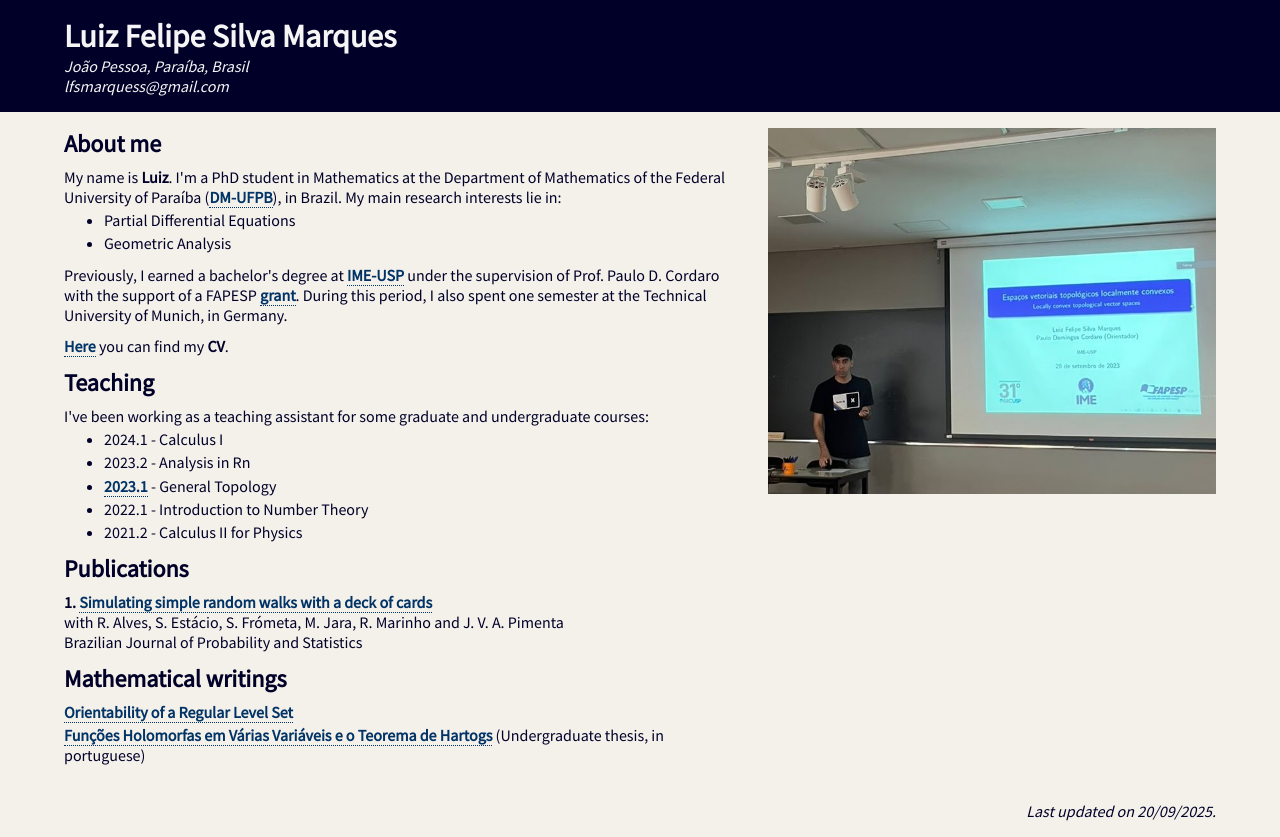
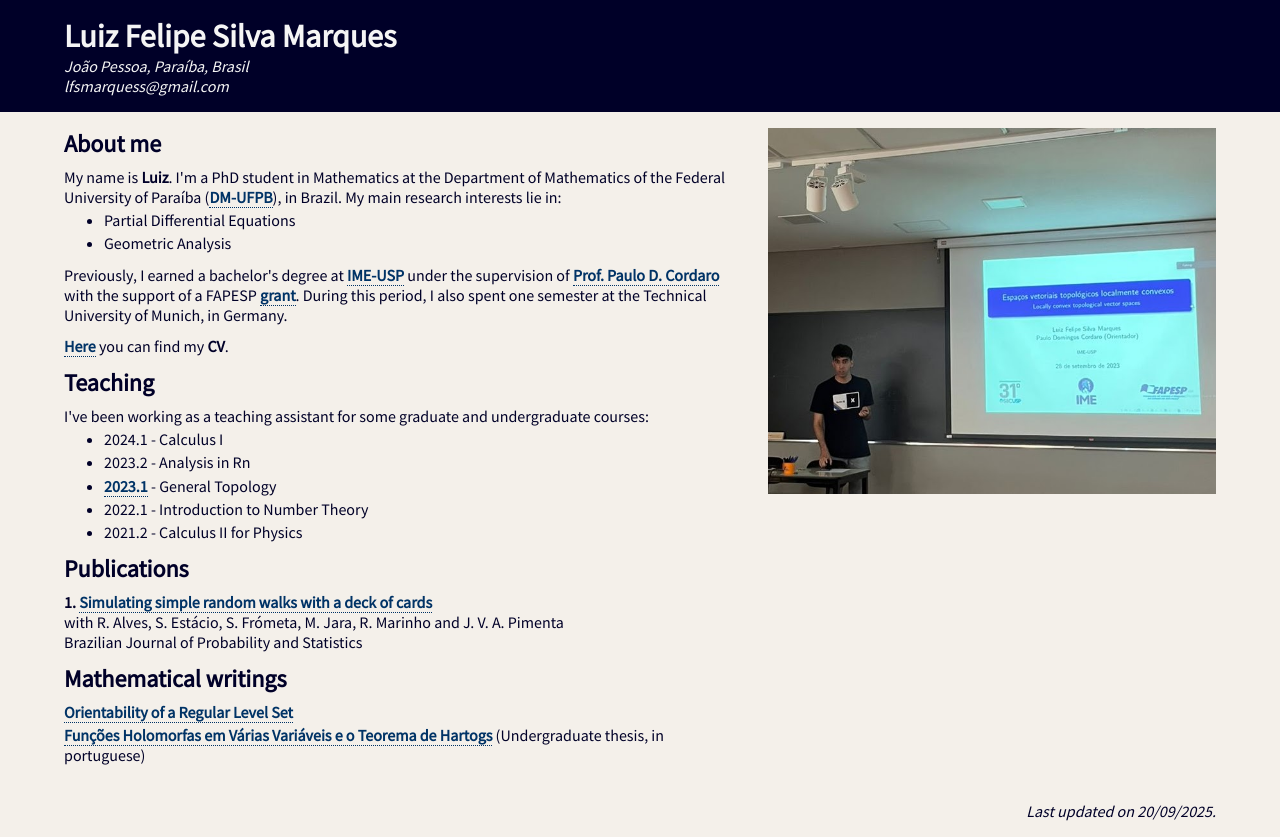
Before and after one commit to luizfelipemath/luizfelipemath.github.io, a plain HTML site: page index.html in a window 1280 px wide. Drawn offline with Linux system fonts and the light colour scheme.

Commit message:
Update index.html

```diff
--- a/index.html
+++ b/index.html
@@ -34,7 +34,7 @@
             <section class="subsection">
                 <p>Previously, I earned a bachelor's degree at <a href="https://www.ime.usp.br/en/home/"
                      target="_blank">IME-USP</a> under the supervision
-                    of Prof. Paulo D. Cordaro with the support of a FAPESP
+                    of <a href="https://www.ime.usp.br/~cordaro/" target="_blank">Prof. Paulo D. Cordaro</a> with the support of a FAPESP
                     <a href="https://bv.fapesp.br/pt/bolsas/201073/explorando-um-texto-de-terence-tao/"
                     target="_blank">grant</a>. During this period, I also spent one semester at
                      the Technical University of Munich, in Germany.</p>
```
